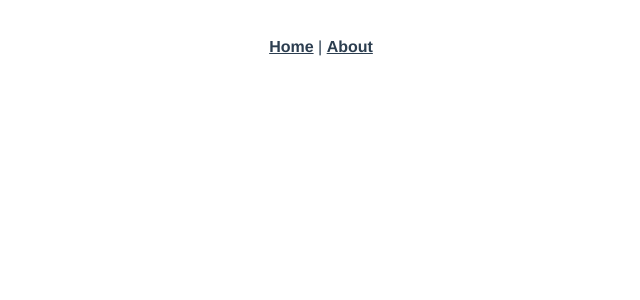
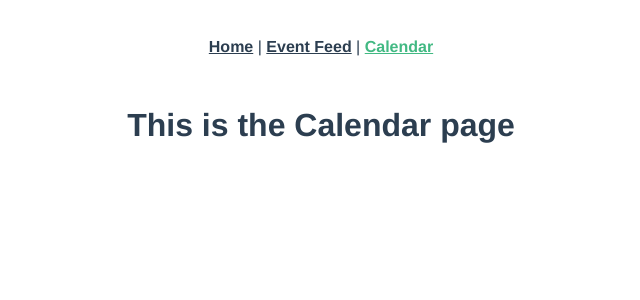
Before and after one commit to A13CH/liftoff, a Vue app in the folder electron-vue/: page /#/calendar in a window 1280 px wide. Before the commit this address had no page. Shown: the top 300 px of the page, without its empty margins (319-959 px from the left). Built offline with nearby package versions, Linux system fonts and the light colour scheme.

Commit message:
Played around with pagination

```diff
--- a/electron-vue/src/App.vue
+++ b/electron-vue/src/App.vue
@@ -1,7 +1,8 @@
 <template>
   <nav>
     <router-link to="/">Home</router-link> |
-    <router-link to="/about">About</router-link>
+    <router-link to="/Event_Feed">Event Feed</router-link> |
+    <router-link to="/Calendar">Calendar</router-link>
   </nav>
   <router-view/>
 </template>
--- a/electron-vue/src/router/index.js
+++ b/electron-vue/src/router/index.js
@@ -1,5 +1,7 @@
 import { createRouter, createWebHashHistory } from 'vue-router'
 import HomeView from '../views/HomeView.vue'
+import CalendarView from '../views/CalendarView.vue'
+import EventFeedView from '../views/EventFeedView.vue'
 
 const routes = [
   {
@@ -8,13 +10,21 @@ const routes = [
     component: HomeView
   },
   {
-    path: '/about',
-    name: 'about',
+    path: '/event_feed',
+    name: 'event_feed',
+    component: EventFeedView
     // route level code-splitting
     // this generates a separate chunk (about.[hash].js) for this route
     // which is lazy-loaded when the route is visited.
-    component: () => import(/* webpackChunkName: "about" */ '../views/AboutView.vue')
+    //component: () => import(/* webpackChunkName: "about" */ '../views/AboutView.vue')
+  },
+  {
+    path: '/calendar',
+    name: 'calendar',
+    component: CalendarView
   }
+
+
 ]
 
 const router = createRouter({
--- a/electron-vue/src/views/AboutView.vue
+++ b/electron-vue/src/views/CalendarView.vue
@@ -1,5 +1,5 @@
 <template>
   <div class="about">
-    <h1>This is an about page</h1>
+    <h1>This is the Calendar page</h1>
   </div>
 </template>
--- /dev/null
+++ b/electron-vue/src/views/EventFeedView.vue
@@ -0,0 +1,5 @@
+<template>
+  <div class="about">
+    <h1>This is an event feed page</h1>
+  </div>
+</template>
```
